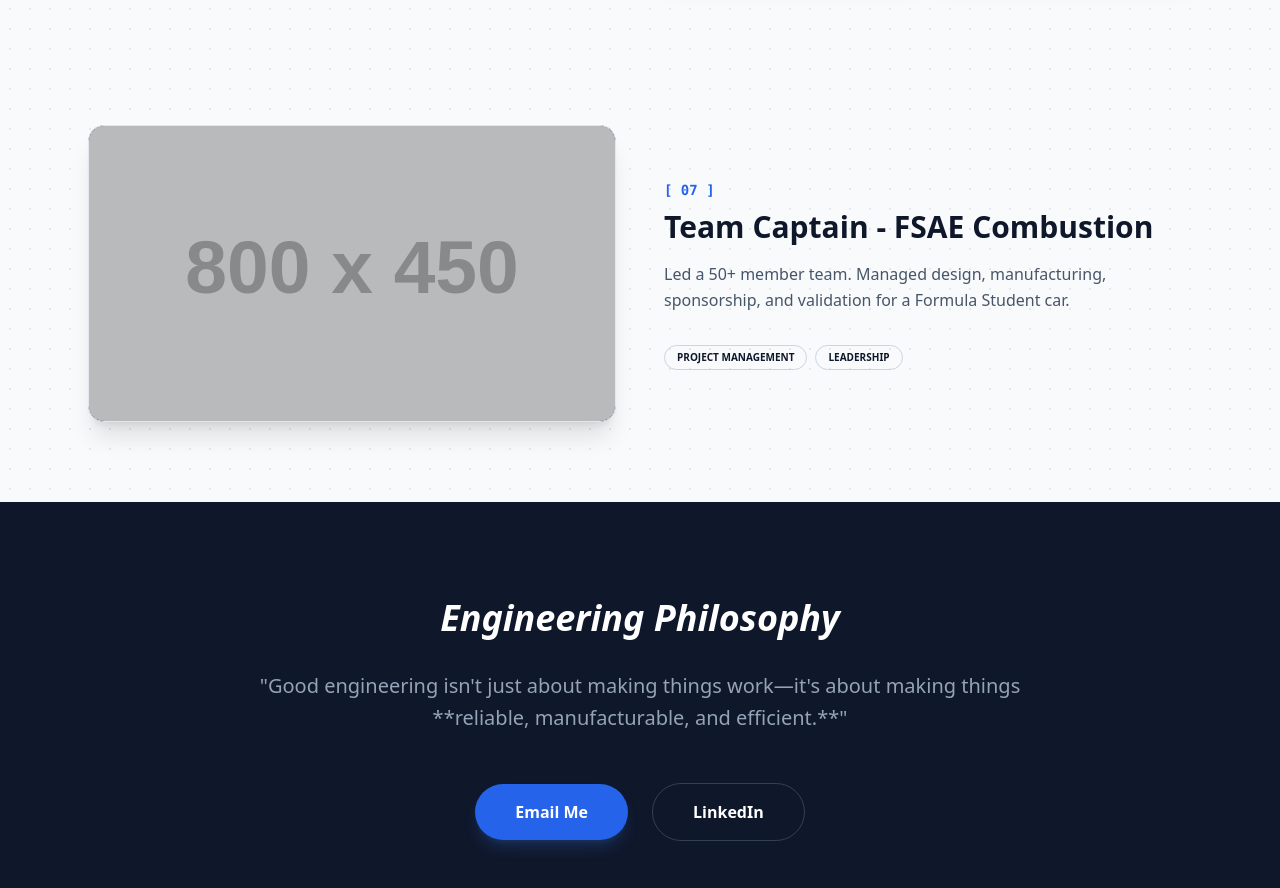
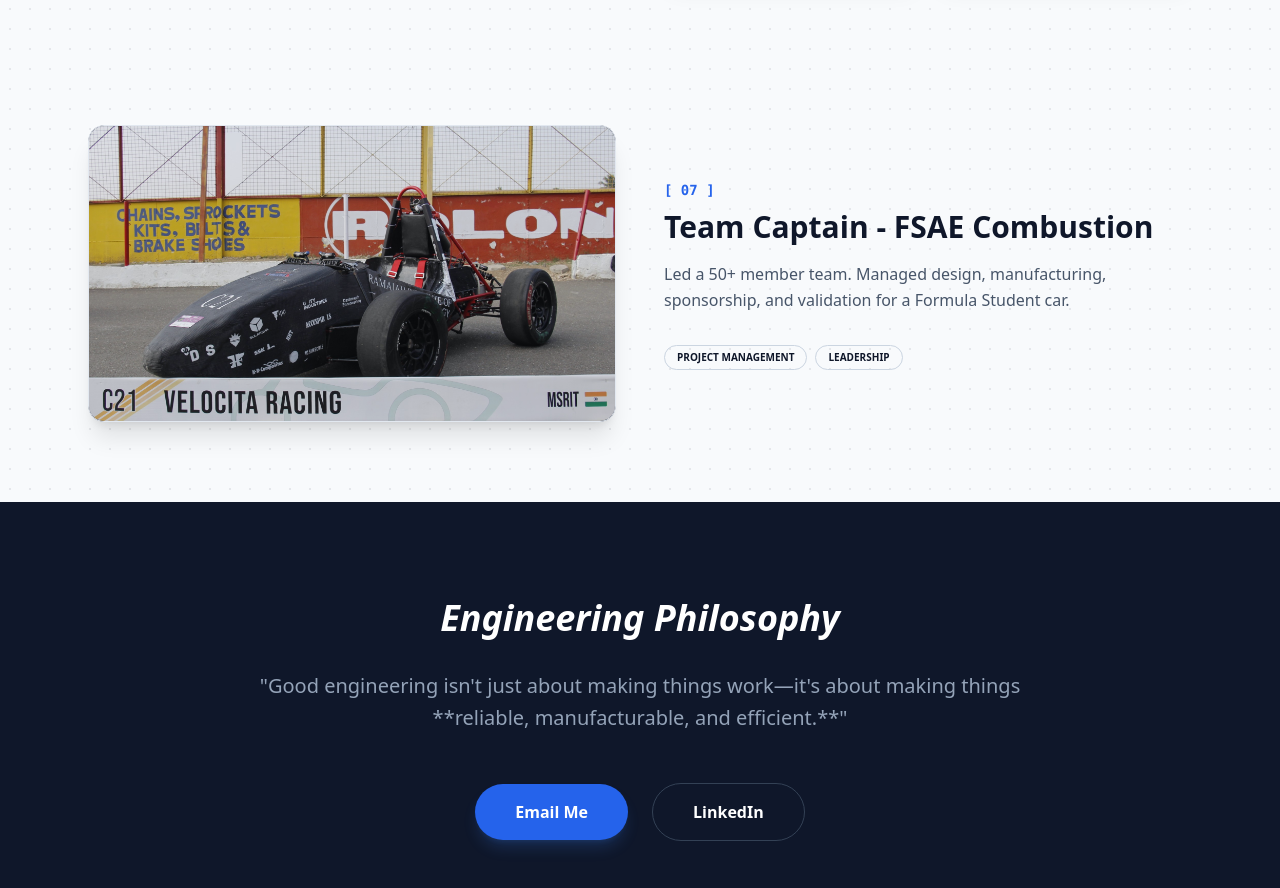
Before and after one commit to atharvabilgi28/portfolio, a plain HTML site: page index.html in a window 1280 px wide. Shown: the part 3181-4069 px from the top of the page. Drawn offline with nearby package versions, Linux system fonts and the light colour scheme; placeholder pictures from the web are drawn by us.

Commit message:
Fix HTML encoding issues in index.html

```diff
--- a/index.html
+++ b/index.html
@@ -220,7 +220,7 @@
             <div class="grid md:grid-cols-2 gap-12 items-center">
                 <div class="overflow-hidden rounded-2xl bg-slate-900 aspect-video shadow-xl border border-slate-200 group">
                     <a href="#" target="_blank" class="cursor-zoom-in">
-                        <img src="https://via.placeholder.com/800x450" alt="Leadership Team" class="w-full h-full object-cover opacity-90 transition duration-500 group-hover:scale-105">
+                        <img src="images/Velocita.JPG" alt="Leadership Team" class="w-full h-full object-cover opacity-90 transition duration-500 group-hover:scale-105">
                     </a>
                 </div>
 
```
